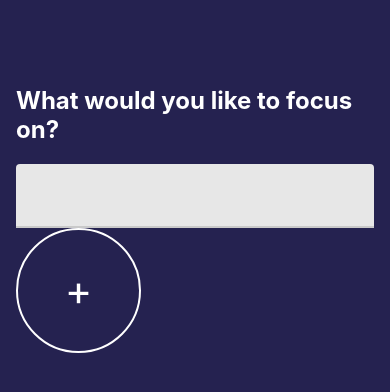
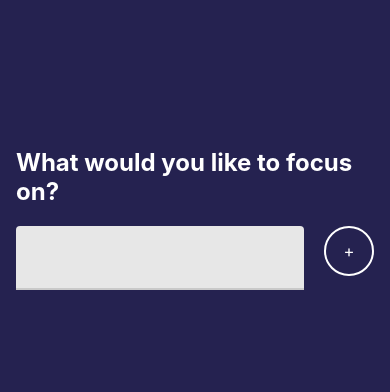
Before and after one commit to YakubuAmidu/FocusTime, a React Native app: screen / in a window 390 px wide. Shown: the top 392 px of the page. Built offline with nearby package versions, Linux system fonts and the light colour scheme.

Commit message:
Initial commit

```diff
--- a/src/features/focus/Focus.js
+++ b/src/features/focus/Focus.js
@@ -9,8 +9,8 @@ export const Focus = () => {
       <View style={styles.titleContainer}>
         <Text style={styles.title}>What would you like to focus on?</Text>
         <View style={styles.inputContainer}>
-          <TextInput />
-          <RoundedButton title='+' />
+          <TextInput style={{ flex: 1, marginRight: 20 }} />
+          <RoundedButton size={50} title='+' />
         </View>
       </View>
     </View>
@@ -33,5 +33,6 @@ const styles = StyleSheet.create({
   },
   inputContainer: {
     paddingTop: 20,
+    flexDirection: 'row',
   },
 });
```
